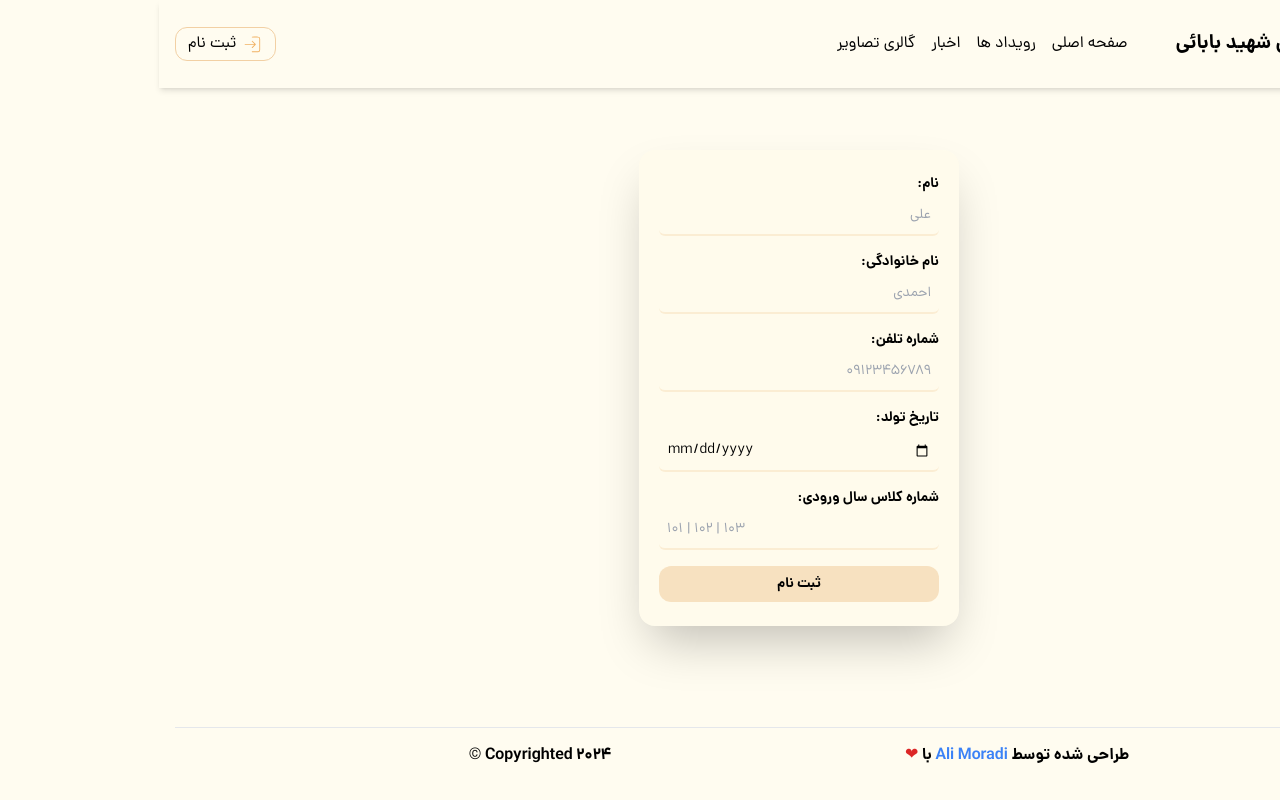
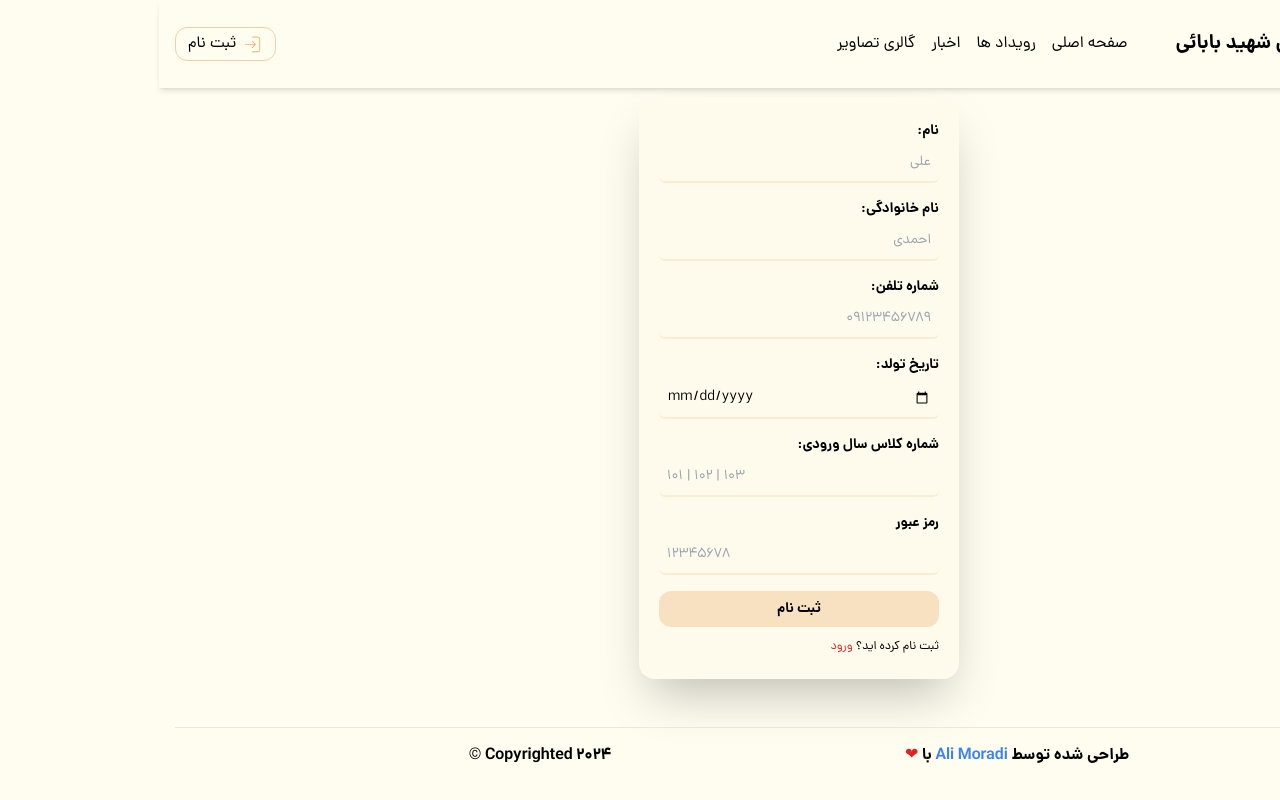
Before and after one commit to AliDeWeb/School_Webpage, a React (Vite) app in the folder frontend/: page /signup in a window 1280 px wide. Built offline with nearby package versions, Linux system fonts and the light colour scheme.

Commit message:
some missed fields added to sign up page

```diff
--- a/frontend/src/assets/styles/output.css
+++ b/frontend/src/assets/styles/output.css
@@ -720,6 +720,14 @@ img {
   margin-bottom: 1.5rem;
 }
 
+.mt-2 {
+  margin-top: 0.5rem;
+}
+
+.mt-3 {
+  margin-top: 0.75rem;
+}
+
 .line-clamp-2 {
   overflow: hidden;
   display: -webkit-box;
@@ -1028,6 +1036,11 @@ img {
   line-height: 1.25rem;
 }
 
+.text-xs {
+  font-size: 0.75rem;
+  line-height: 1rem;
+}
+
 .font-light {
   font-weight: 300;
 }
@@ -1050,6 +1063,11 @@ img {
 .text-white {
   --tw-text-opacity: 1;
   color: rgb(255 255 255 / var(--tw-text-opacity));
+}
+
+.text-red-500 {
+  --tw-text-opacity: 1;
+  color: rgb(239 68 68 / var(--tw-text-opacity));
 }
 
 .opacity-0 {
--- a/frontend/src/pages/Authentication/SignUp.tsx
+++ b/frontend/src/pages/Authentication/SignUp.tsx
@@ -6,6 +6,9 @@ import { Header, Footer } from "../../configs/layout";
 
 // React Hook From
 import { useForm, SubmitHandler } from "react-hook-form";
+
+// React Router
+import { Link } from "react-router-dom";
 
 const SignUp = () => {
   const {
@@ -146,6 +149,31 @@ const SignUp = () => {
           </span>
         )}
 
+        <label htmlFor="password" className={"font-danaBold mb-1 text-sm"}>
+          رمز عبور
+        </label>
+        <input
+          {...register("password", {
+            required: "رمز عبور خود را وارد نمایید!",
+            min: {
+              value: 8,
+              message: "رمز عبور حداقل باید 8 رقم باشد!",
+            },
+          })}
+          type="password"
+          id={"password"}
+          placeholder={"12345678"}
+          dir={"ltr"}
+          className={
+            "ltr mb-4 font-dana outline-none bg-transparent p-2 border-b-2 border-solid border-b-[#f2d0a4]/35 focus:border-b-[#f2d0a4]/60 rounded-md text-sm"
+          }
+        />
+        {errors.password && (
+          <span className={"text-sm font-dana text-red-600 mb-4"}>
+            * {errors.password.message as string}
+          </span>
+        )}
+
         <input
           type="submit"
           value={"ثبت نام"}
@@ -153,6 +181,13 @@ const SignUp = () => {
             "font-danaBold py-2 w-full rounded-xl bg-[#f2d0a4]/60 hover:bg-[#f2d0a4] text-sm cursor-pointer transition-all"
           }
         />
+
+        <span className={"font-dana text-xs mt-3"}>
+          ثبت نام کرده اید؟{" "}
+          <Link to={"/login"} className={"text-red-600"}>
+            ورود
+          </Link>
+        </span>
       </form>
       <Footer />
     </div>
--- a/frontend/src/pages/Authentication/SignUp.types.ts
+++ b/frontend/src/pages/Authentication/SignUp.types.ts
@@ -4,4 +4,5 @@ export interface Inputs {
   lastName: string;
   name: string;
   phone: string;
+  password: string;
 }
```
